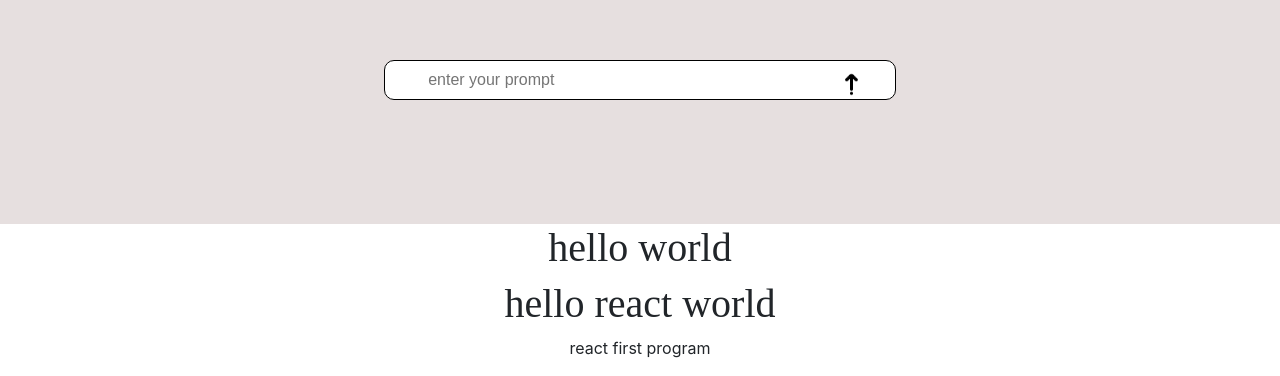
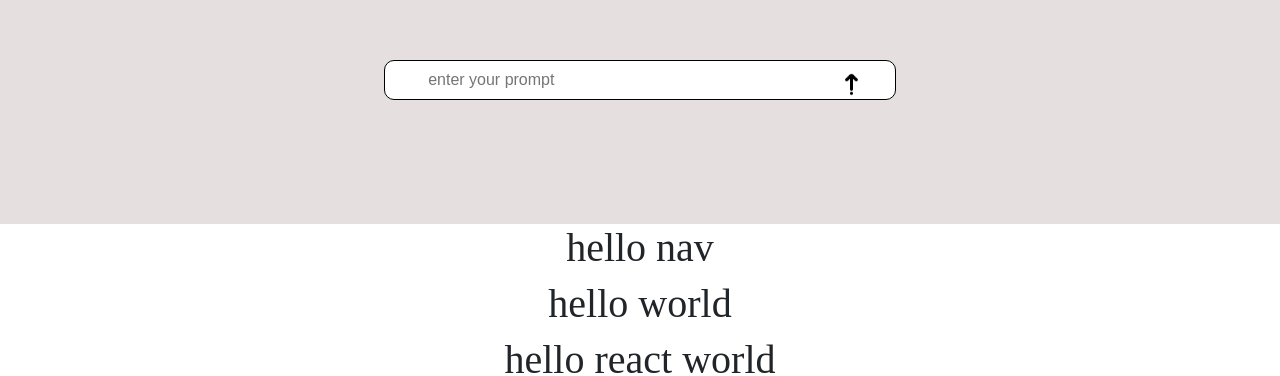
Before and after one commit to its-vishal-upadhyay/uv, a React (Create React App) app: page / in a window 1280 px wide. Shown: the part 576-952 px from the top of the page. Built offline with nearby package versions, Linux system fonts and the light colour scheme; the HTML template or start-up script is replaced by a standard one.

Commit message:
app.js modify

```diff
--- a/src/App.js
+++ b/src/App.js
@@ -1,11 +1,13 @@
 import './App.css';
 import About from './components/About';
 import Home from './components/Home'
+import Nav from './components/Nav';
 
 function App() {
   return (
     <div className="App">
       <Home/>
+      <Nav/>
       <About/>
     </div>
   );
```
